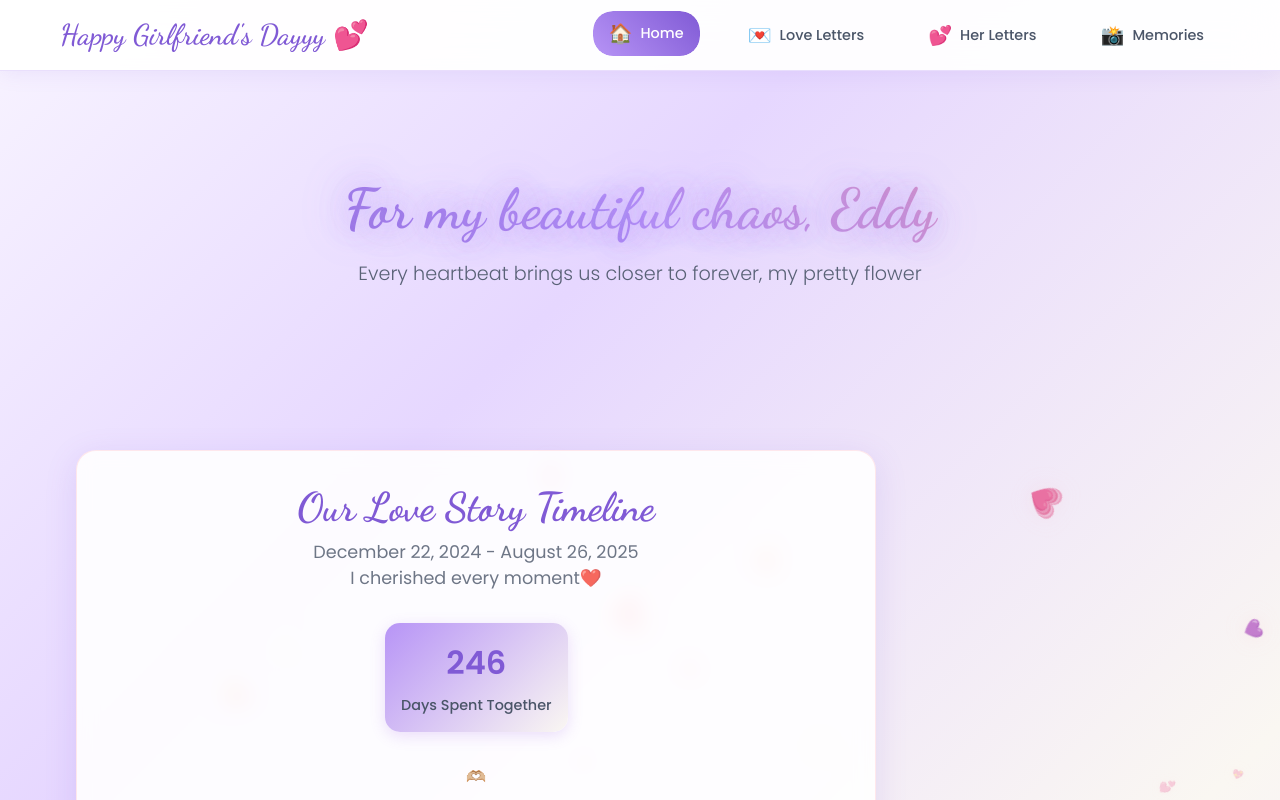
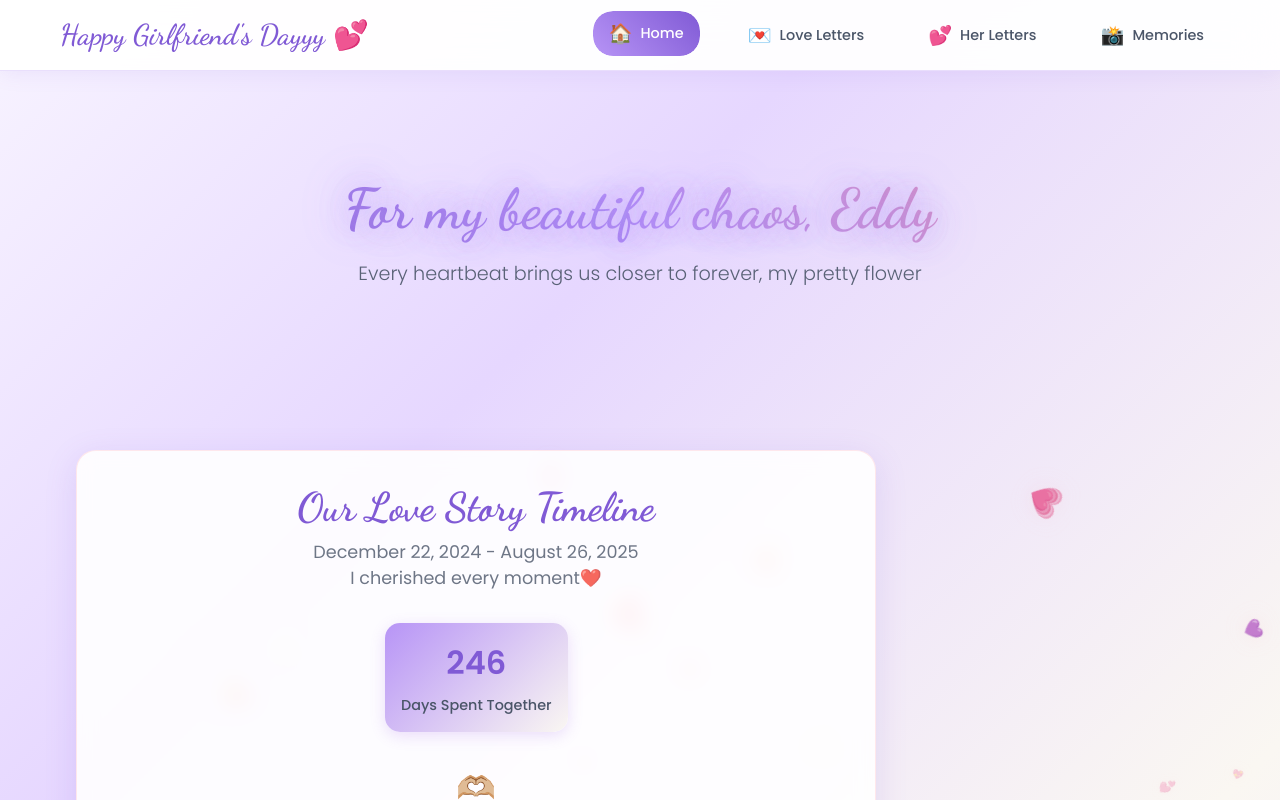
Before and after one commit to tech-monarch/happy-girlfriends-day-eddy, a React (Create React App) app: page / in a window 1280 px wide. Shown: the top 800 px of the page. Built offline with nearby package versions, Linux system fonts and the light colour scheme; the HTML template or start-up script is replaced by a standard one.

Commit message:
We broke up

```diff
--- a/src/pages/Home.tsx
+++ b/src/pages/Home.tsx
@@ -100,7 +100,7 @@ const Home: React.FC = () => {
                 <span className="time-label">Seconds</span>
               </div> */}
             </div>
-              <p>🫶🏼</p>
+              <p style={{fontSize: "2rem"}}>🫶🏼</p>
 
             <div className="love-quote">
               <p>" you are my wildest dream,<br></br>
```
